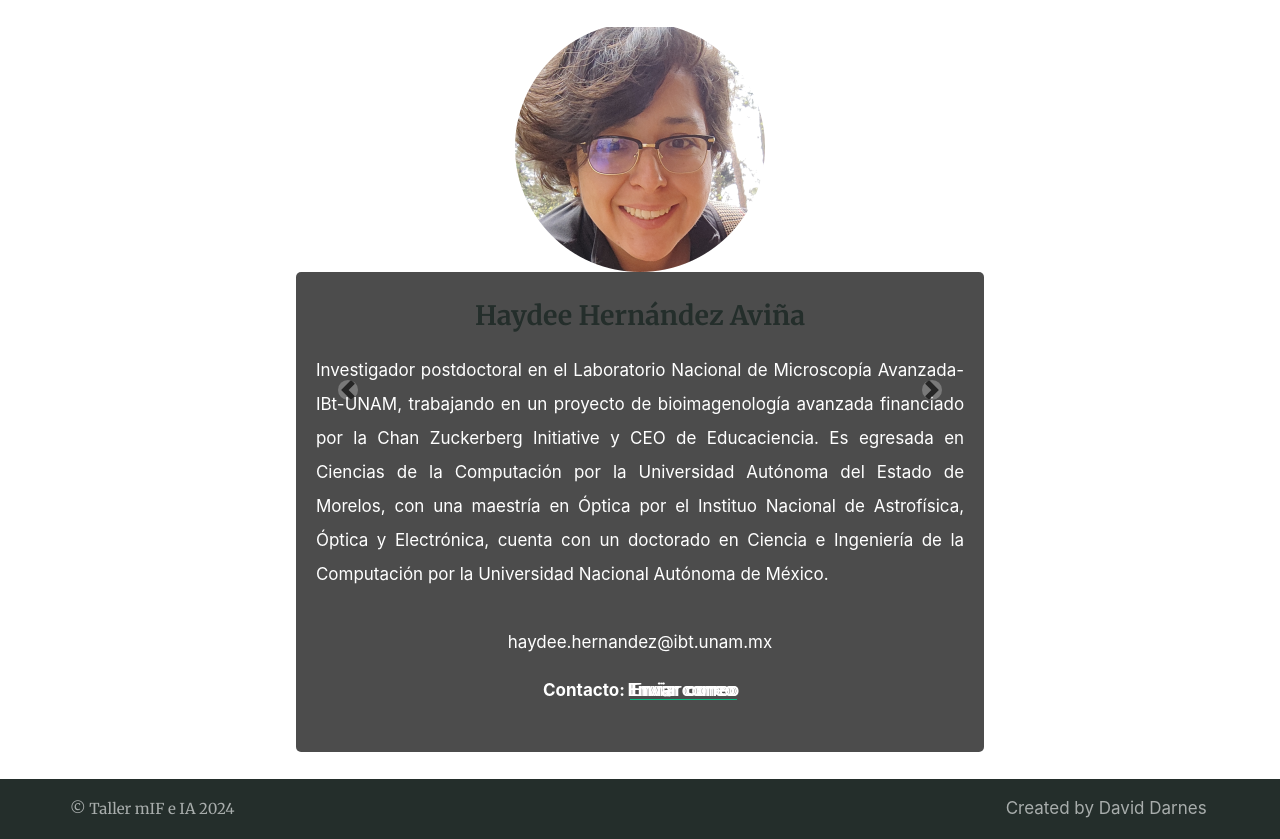
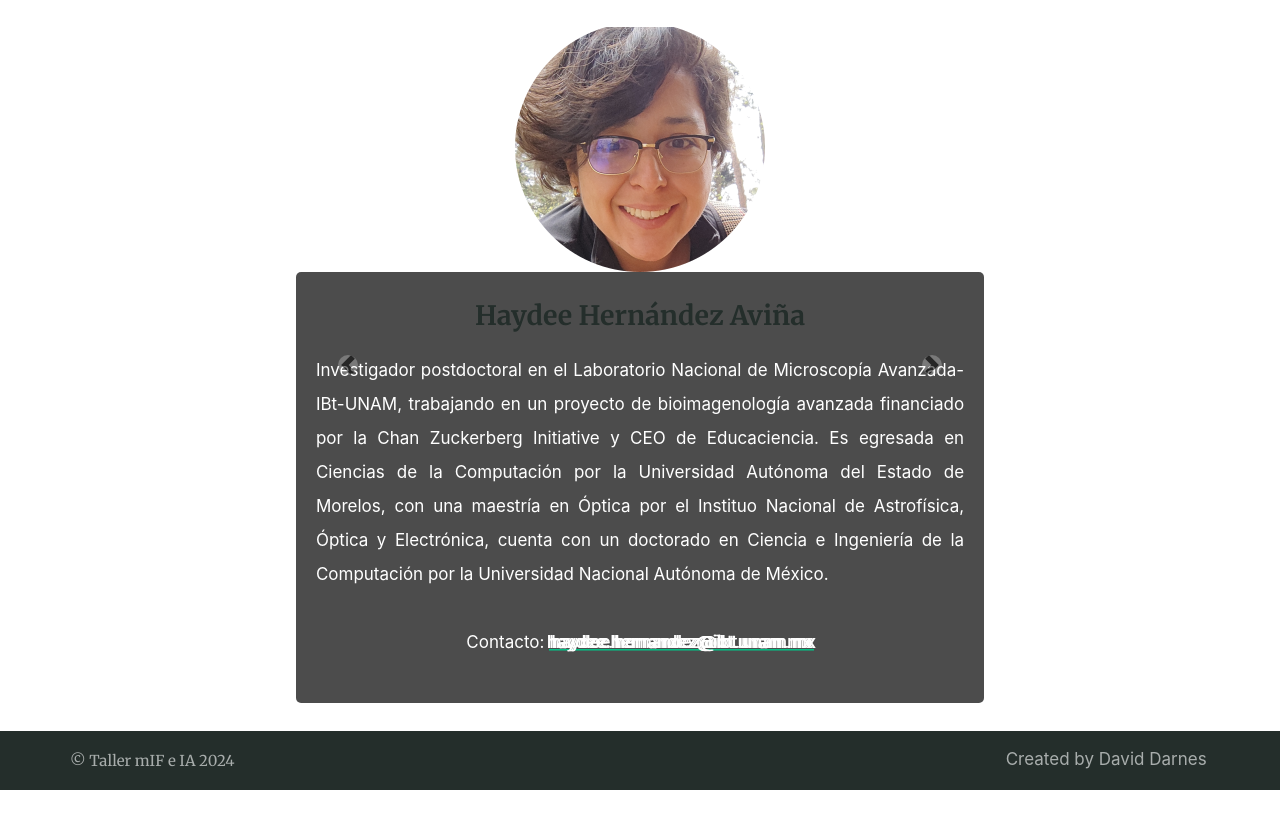
Before and after one commit to acnilo/202411_LNMA_IA-mIF, a Jekyll site: the page built from bios/index.html, in a window 1280 px wide. Shown: the part 381-1220 px from the top of the page. Built offline with Jekyll 4.4.1, drawn with Linux system fonts in a browser that asks for light colours; nearby versions of some CDN libraries; the list of posts is cut into pages by our own code; after the commit the page ends 1171 px from its top, so only the background shows below that.

Commit message:
Update bio.html

```diff
--- a/_layouts/bio.html
+++ b/_layouts/bio.html
@@ -19,10 +19,8 @@ layout: default
                 <div class="carousel-caption d-none d-md-block" style="background: rgba(0, 0, 0, 0.7); padding: 20px; border-radius: 5px; text-align: center; position: static;">
                   <h4 style="margin-bottom: 10px;">{{ bio.name }}</h4>
                   <p style="text-align: justify;">{{ bio.bio }}</p>
-                  <p style="margin-bottom: 5px;">{{ bio.email }}</p>
                   <p>
-                    <strong>Contacto:</strong>
-                    <a href="mailto:{{ bio.email }}" style="color: white;">Enviar correo</a>
+                    Contacto: <a href="mailto:{{ bio.email }}" style="color: white;">{{ bio.email }}</a>
                   </p>
                 </div>
               </div>
@@ -56,3 +54,11 @@ layout: default
 <script src="https://code.jquery.com/jquery-3.5.1.slim.min.js"></script>
 <script src="https://cdn.jsdelivr.net/npm/@popperjs/core@2.5.3/dist/umd/popper.min.js"></script>
 <script src="https://stackpath.bootstrapcdn.com/bootstrap/4.5.2/js/bootstrap.min.js"></script>
+
+<style>
+.carousel-control-prev,
+.carousel-control-next {
+  top: 50%; /* Ajusta esto para moverlas verticalmente */
+  transform: translateY(-50%); /* Centra las flechas verticalmente */
+}
+</style>
```
